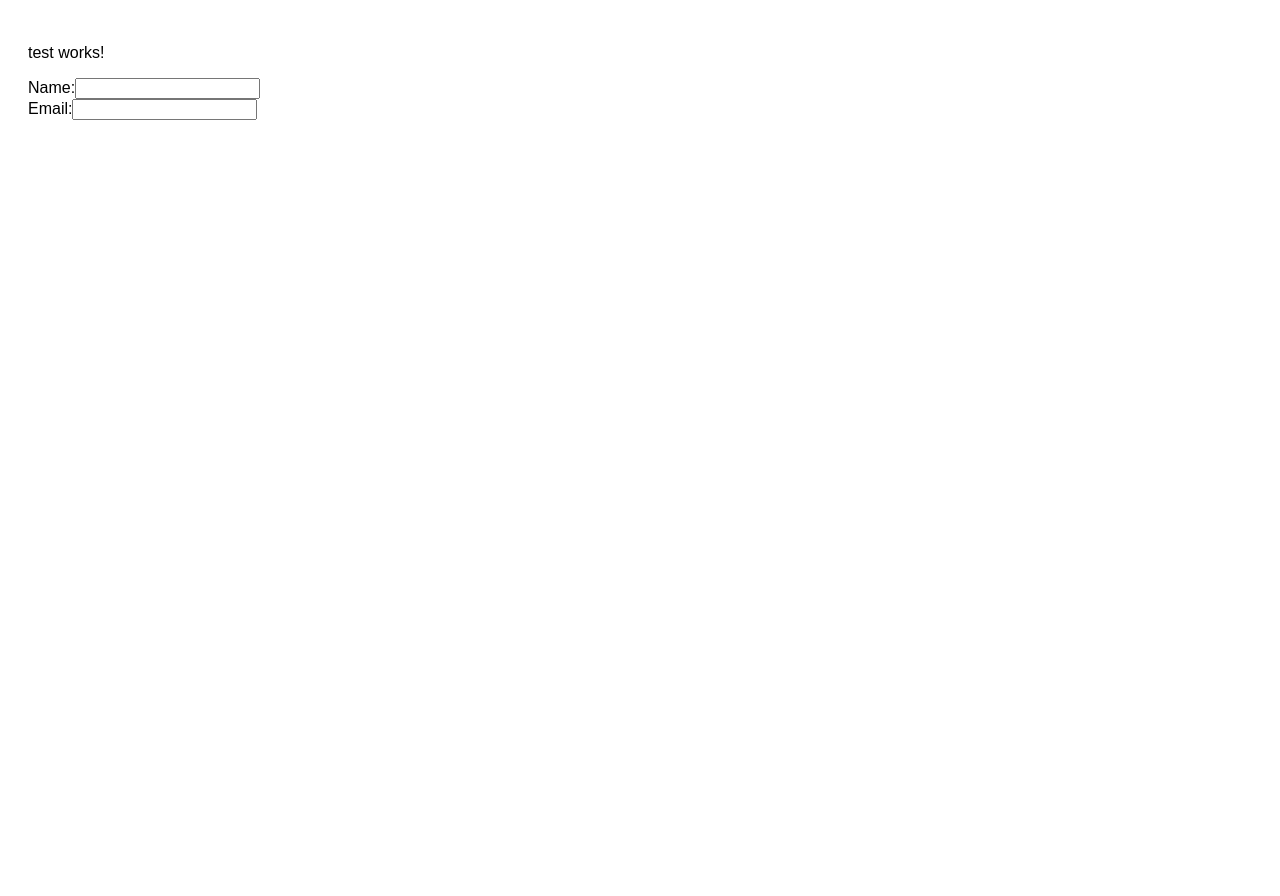
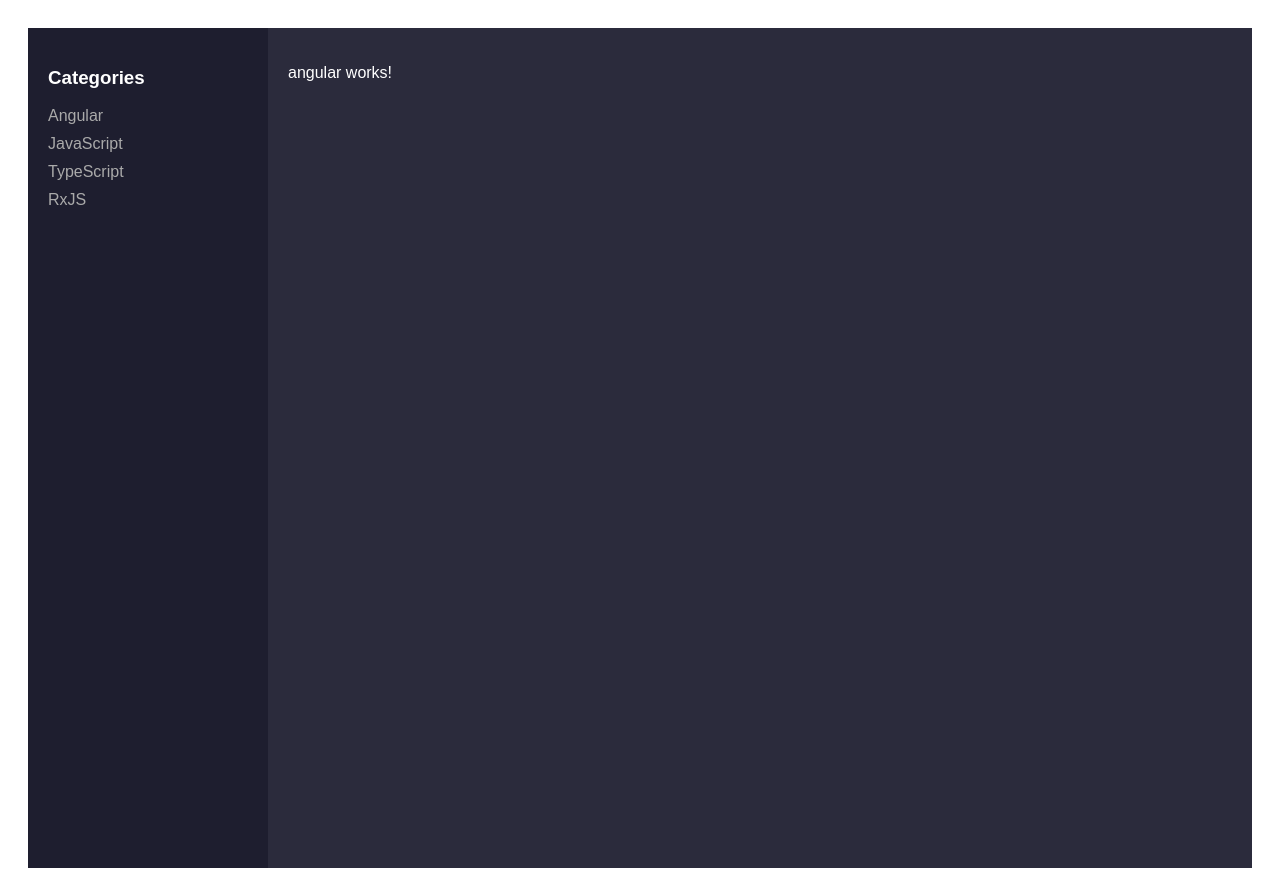
Before and after one commit to mafutka/Interview-Master-App, an Angular app: page /angular in a window 1280 px wide. Before the commit the page ends 800 px from the top, so only its background shows below. Built offline with nearby package versions, Linux system fonts and the light colour scheme.

Commit message:
app-modified

```diff
--- a/src/app/app.html
+++ b/src/app/app.html
@@ -1,2 +1 @@
-<app-test></app-test>
-<app-list></app-list>
+<router-outlet></router-outlet>
--- a/src/app/app.ts
+++ b/src/app/app.ts
@@ -1,20 +1,10 @@
-import { Component, signal } from '@angular/core';
-import { TestComponent } from './components/test/test';
-import { List } from './components/list/list';
-
+import { Component } from '@angular/core';
+import { RouterOutlet } from '@angular/router';
 
 @Component({
   selector: 'app-root',
-  imports: [ TestComponent, List],
+  imports: [RouterOutlet],
   templateUrl: './app.html',
   styleUrl: './app.scss',
 })
-export class AppComponennt {
-  protected readonly title = signal('angular-interview-app');
-
-  messageFromChild =''
-  getMassageFromChild(massage: string) {
-    this.messageFromChild = massage
-
-  }
-}
+export class AppComponennt {}
--- a/src/app/components/layout/layout.ts
+++ b/src/app/components/layout/layout.ts
@@ -1,8 +1,10 @@
 import { Component } from '@angular/core';
+import { Sidebar } from '../sidebar/sidebar';
+import { RouterOutlet } from '@angular/router';
 
 @Component({
   selector: 'app-layout',
-  imports: [],
+  imports: [Sidebar, RouterOutlet],
   templateUrl: './layout.html',
   styleUrl: './layout.scss',
 })
--- a/src/app/components/question-card/question-card.html
+++ b/src/app/components/question-card/question-card.html
@@ -1,5 +1,4 @@
 <div class="card">
-  <h3>{{ question.title }}</h3>
-  <p>Difficulty: {{ question.difficulty }}</p>
-  <p>Category: {{ question.category }}</p>
+  <h3>{{ question.question }}</h3>
+  <p>{{ question.answer }}</p>
 </div>
--- a/src/app/components/question-card/question-card.scss
+++ b/src/app/components/question-card/question-card.scss
@@ -1,6 +1,6 @@
 .card {
-  border: 1px solid #ccc;
-  padding: 10px;
+  background: #3a3a4f;
+  padding: 15px;
+  border-radius: 8px;
   margin-bottom: 10px;
-  border-radius: 8px;
 }
```
